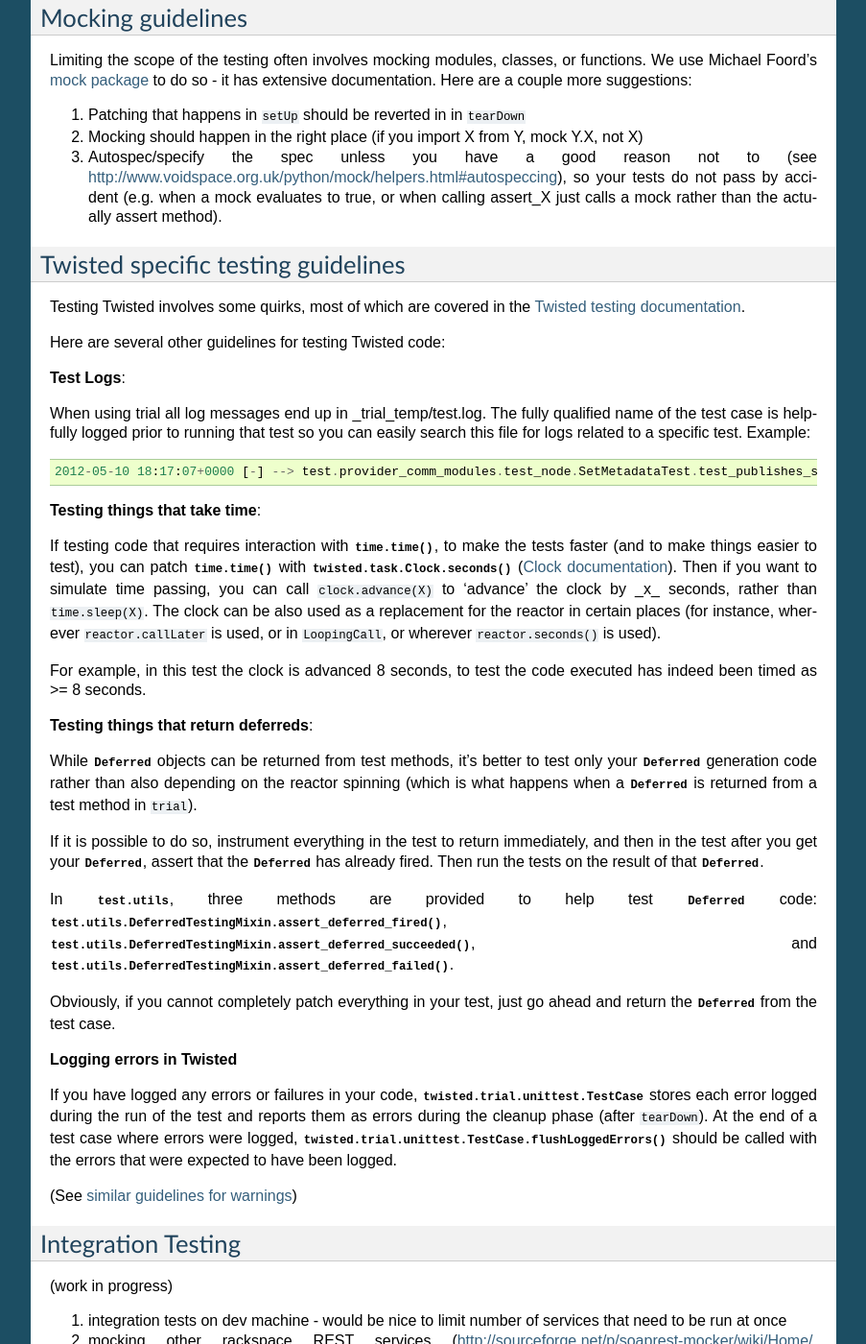
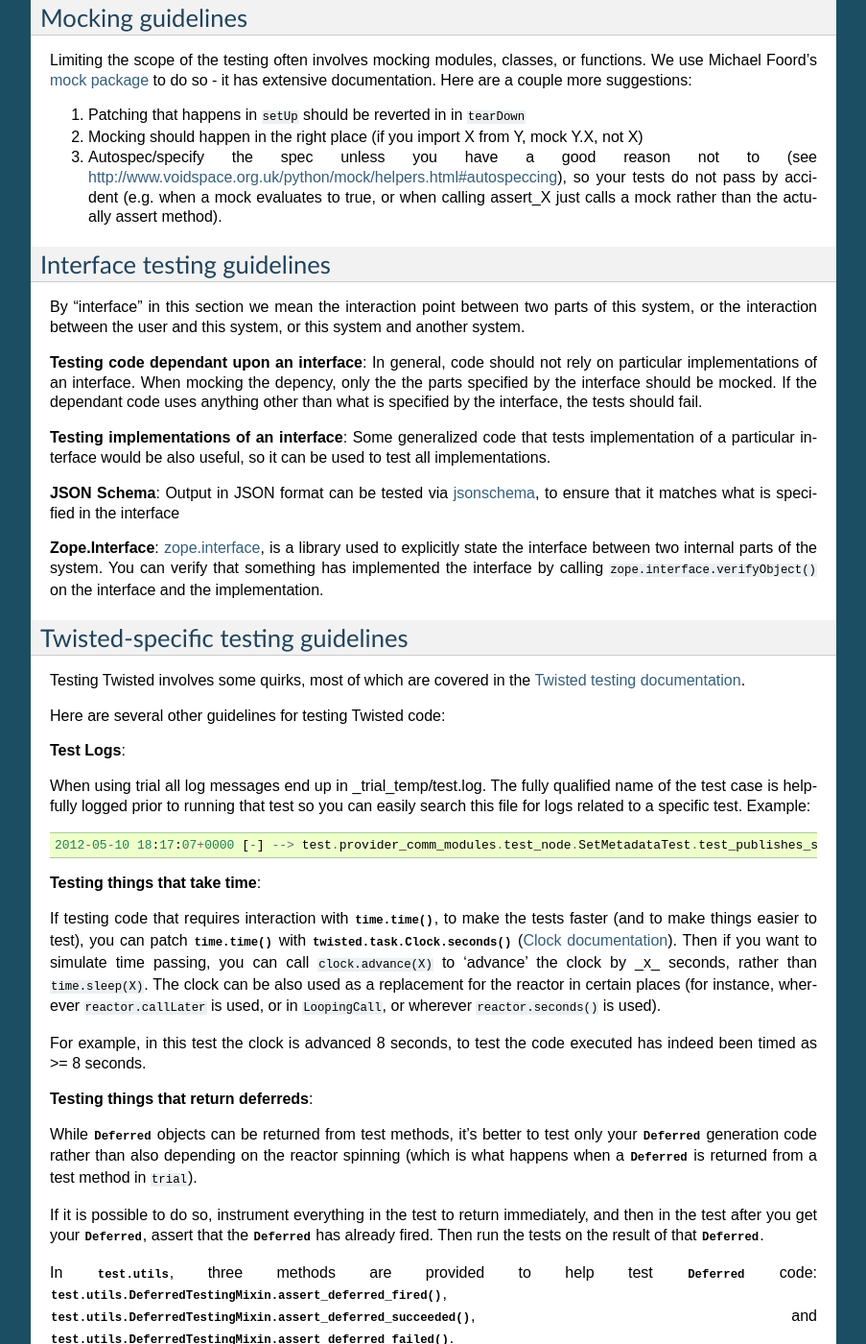
Before and after one commit to rackerlabs/otter, a Sphinx documentation site: the page built from doc/standards.rst, in a window 1280 px wide and 1400 px high, scrolled down 1859 px. Shown: the whole window at 96% size, without its empty margins (198-1101 px from the left). Built offline with Sphinx 7.4.7, drawn with Linux system fonts in a browser that asks for light colours; pages that are not in the unit, such as notebooks, are missing from menus; some of the changed text lies outside the part shown.

Commit message:
Added some docs for testing interfaces (including zope interface and jsonschema)

```diff
--- a/doc/standards.rst
+++ b/doc/standards.rst
@@ -87,8 +87,22 @@ Limiting the scope of the testing often involves mocking modules, classes, or fu
 #. Mocking should happen in the right place (if you import X from Y, mock Y.X, not X)
 #. Autospec/specify the spec unless you have a good reason not to (see http://www.voidspace.org.uk/python/mock/helpers.html#autospeccing), so your tests do not pass by accident (e.g. when a mock evaluates to true, or when calling assert_X just calls a mock rather than the actually assert method).
 
+----------------------------
+Interface testing guidelines
+----------------------------
+
+By "interface" in this section we mean the interaction point between two parts of this system, or the interaction between the user and this system, or this system and another system.
+
+**Testing code dependant upon an interface**: In general, code should not rely on particular implementations of an interface.  When mocking the depency, only the the parts specified by the interface should be mocked.  If the dependant code uses anything other than what is specified by the interface, the tests should fail.
+
+**Testing implementations of an interface**: Some generalized code that tests implementation of a particular interface would be also useful, so it can be used to test all implementations.
+
+**JSON Schema**:  Output in JSON format can be tested via `jsonschema <https://github.com/Julian/jsonschema>`_, to ensure that it matches what is specified in the interface
+
+**Zope.Interface**: `zope.interface <http://docs.zope.org/zope.interface/README.html>`_, is a library used to explicitly state the interface between two internal parts of the system. You can verify that something has implemented the interface by calling ``zope.interface.verifyObject()`` on the interface and the implementation.
+
 -----------------------------------
-Twisted specific testing guidelines
+Twisted-specific testing guidelines
 -----------------------------------
 
 Testing Twisted involves some quirks, most of which are covered in the `Twisted testing documentation <http://twistedmatrix.com/documents/current/core/howto/testing.html>`_.
```
Also changed, not shown: other parts of doc/standards.rst (+1 -1 lines).
